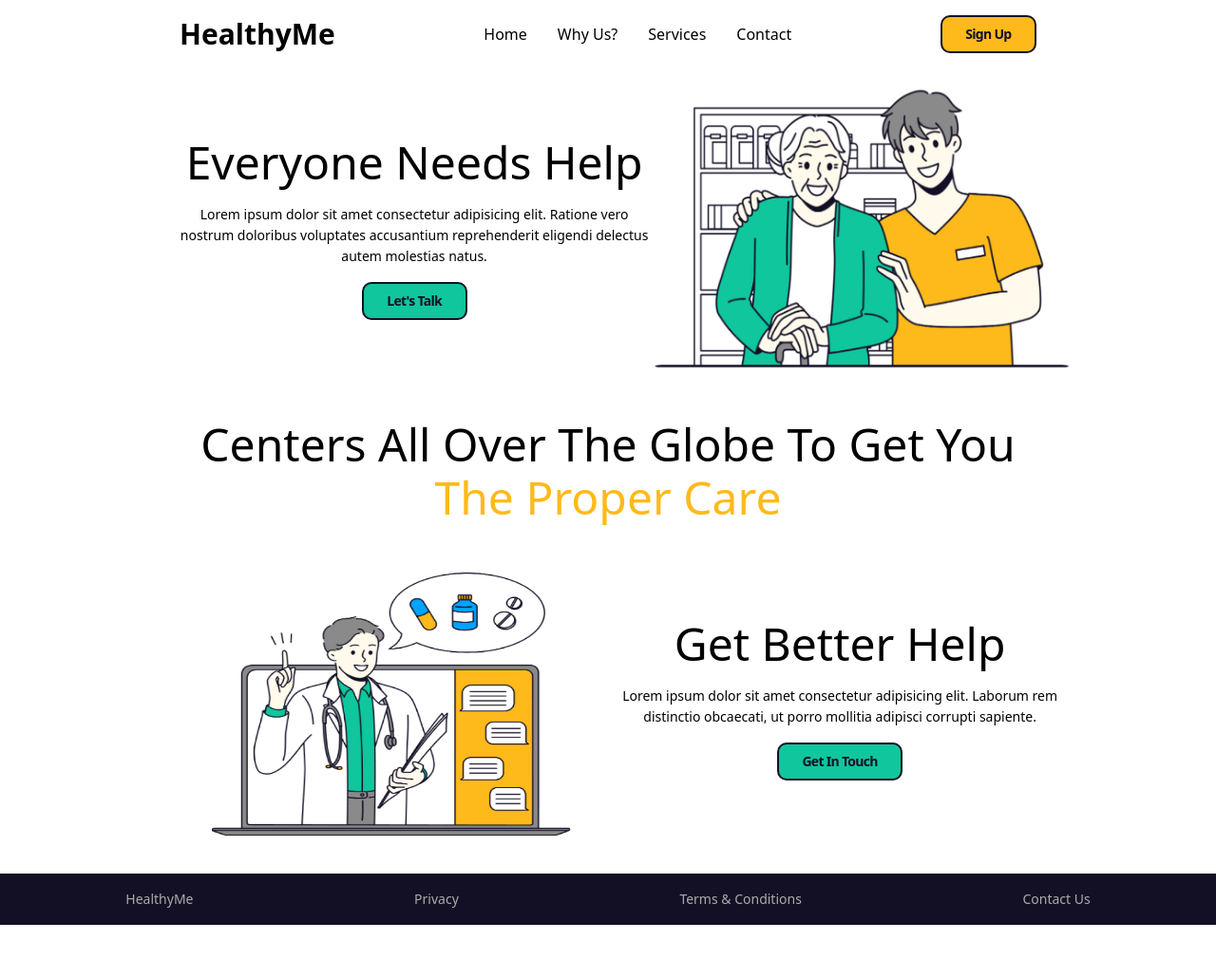
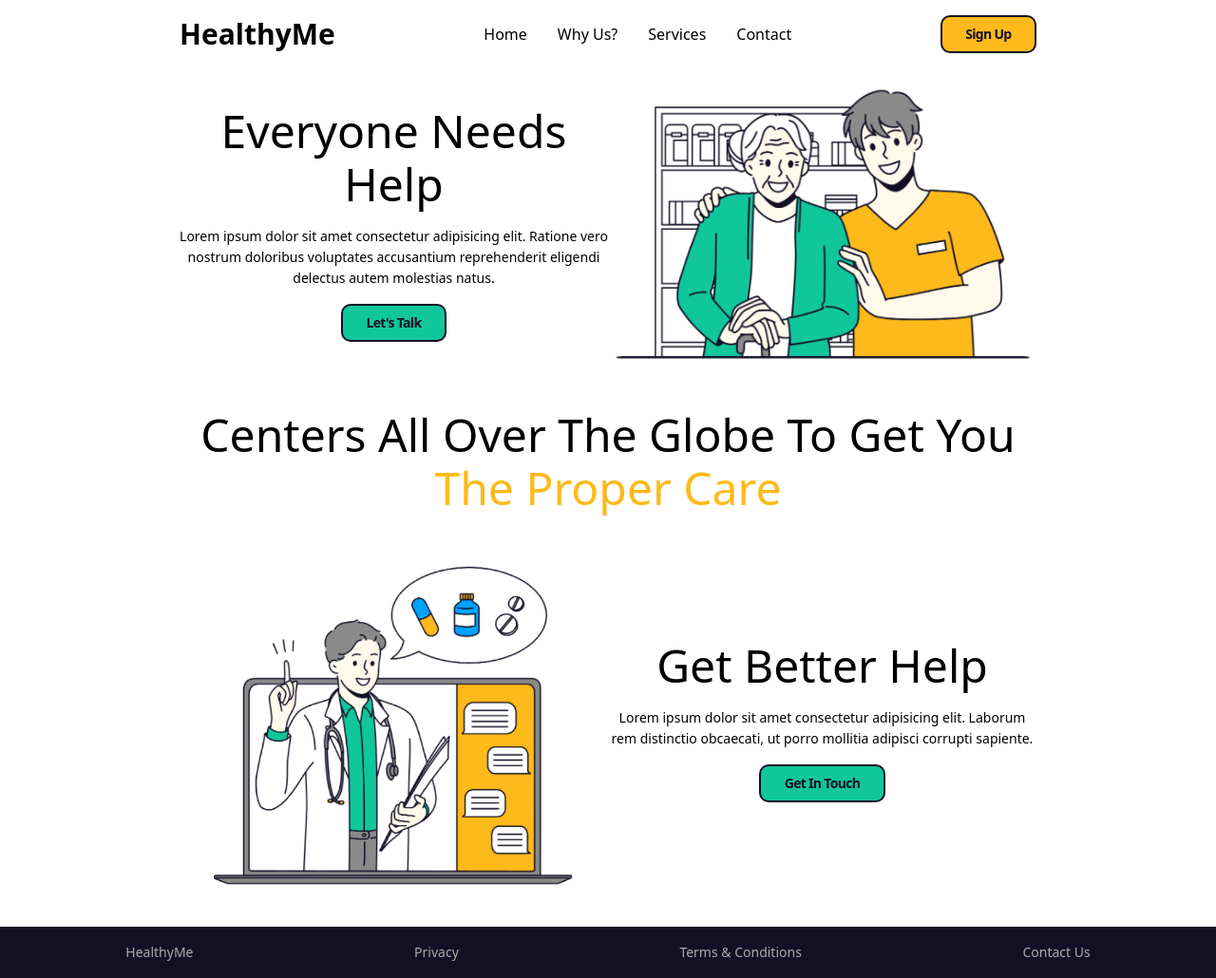
Before and after one commit to Dhruv-Kapoor-1202/GFG_Site, a website built with Vite: page index.html in a window 1280 px wide. Shown: the whole page at 95% size. Before the commit the page ends 974 px from the top, so only its background shows below. Built offline with nearby package versions, Linux system fonts and the light colour scheme.

Commit message:
Changes for responsiveness

```diff
--- a/index.html
+++ b/index.html
@@ -31,7 +31,7 @@
 
     </div>
     <div class="hero__right">
-      <img src="2.png" alt="pic1">
+      <img src="2.png" alt="pic1" class="pic1">
 
     </div>
   </div>
@@ -42,7 +42,7 @@
 
   <div class="appoint container">
     <div class="appoint__left">
-      <img src="3.png" alt="pic2">
+      <img src="3.png" alt="pic2" class="pic2">
     </div>
 
     <div class="appoint__rightt">
--- a/styles/components/appoint.css
+++ b/styles/components/appoint.css
@@ -20,11 +20,11 @@
 .appoint__heading {
     font-weight: 400;
     font-size: var(--size-4xl);
-    width: 18ch;
+    /* width: 18ch; */
 }
 
 .appoint__para {
-    width: 55ch;
+    /* width: 55ch; */
     font-size: var(--size-xs);
     font-weight: 350;
 }
@@ -44,16 +44,23 @@
 }
 
 img {
-    width: 25em;
-    height: 20em;
+    width: auto;
+    height: auto;
+}
+
+.pic2 {
+    width: 90%;
+    height: 90%;
 }
 
 
 
+@media (min-width: 500px) {
+    .pic2 {
+        width: calc(25em + 1rem);
+        height: auto;
+    }
 
-
-
-@media (min-width: 500px) {
 
 }
 @media (min-width: 950px) {
@@ -84,8 +91,9 @@ img {
     .appoint__btn {
         font-size: var(--size-sm);
     }
-    img {
+    .pic2 {
         width: 28em;
+        height: auto;
     }
 
 }
@@ -105,7 +113,7 @@ img {
         font-size: var(--size-base);
     }
 
-    img {
+    .pic2 {
         width: 40em;
         height: 30em;
     }
--- a/styles/components/footer.css
+++ b/styles/components/footer.css
@@ -1,9 +1,9 @@
 .footer {
-    /* position: fixed; */
-    display: flex;
-    z-index: 1000;
-    justify-content: space-around;
-    align-items: center;
+    /* display: grid;
+    grid-template-columns: 1fr 1fr;
+    justify-content: left; */
+    justify-content: center;
+    text-align: center;
     padding: 1rem;
     background-color: var(--clr-black);
     color: var(--clr-grey-text);
@@ -22,7 +22,13 @@
 
 
 @media (min-width: 500px) {
-
+    .footer {
+        /* position: fixed; */
+        display: flex;
+        z-index: 1000;
+        justify-content: space-around;
+        align-items: center;
+    }
 }
 @media (min-width: 950px) {
     .text {
--- a/styles/components/header.css
+++ b/styles/components/header.css
@@ -2,6 +2,8 @@
     /* position: fixed; */
     display: flex;
     z-index: 1000;
+    flex-wrap: wrap;
+    gap: 1rem;
     justify-content: space-around;
     align-items: center;
     padding: 1rem;
--- a/styles/components/hero.css
+++ b/styles/components/hero.css
@@ -20,11 +20,12 @@
 .hero__heading {
     font-weight: 400;
     font-size: var(--size-4xl);
-    width: 18ch;
+    /* width: calc(15em + 0.5rem); */
+    /* width: 18ch; */
 }
 
 .hero__para {
-    width: 55ch;
+    /* width: 55ch; */
     font-size: var(--size-xs);
     font-weight: 350;
 }
@@ -44,16 +45,24 @@
 }
 
 img {
-    width: 25em;
-    height: 20em;
+    width: auto;
+    height: auto;
+}
+
+.pic1 {
+    width: 90%;
+    height: 90%;
 }
 
 
 
 
+@media (min-width: 500px) {
+    .pic1 {
+        width: calc(25em + 1rem);
+        height: auto;
+    }
 
-
-@media (min-width: 500px) {
 
 }
 @media (min-width: 950px) {
@@ -84,8 +93,9 @@ img {
     .hero__btn {
         font-size: var(--size-sm);
     }
-    img {
+    .pic1 {
         width: 28em;
+        height: auto;
     }
 
 }
@@ -105,7 +115,7 @@ img {
         font-size: var(--size-base);
     }
 
-    img {
+    .pic1 {
         width: 40em;
         height: 30em;
     }
```
